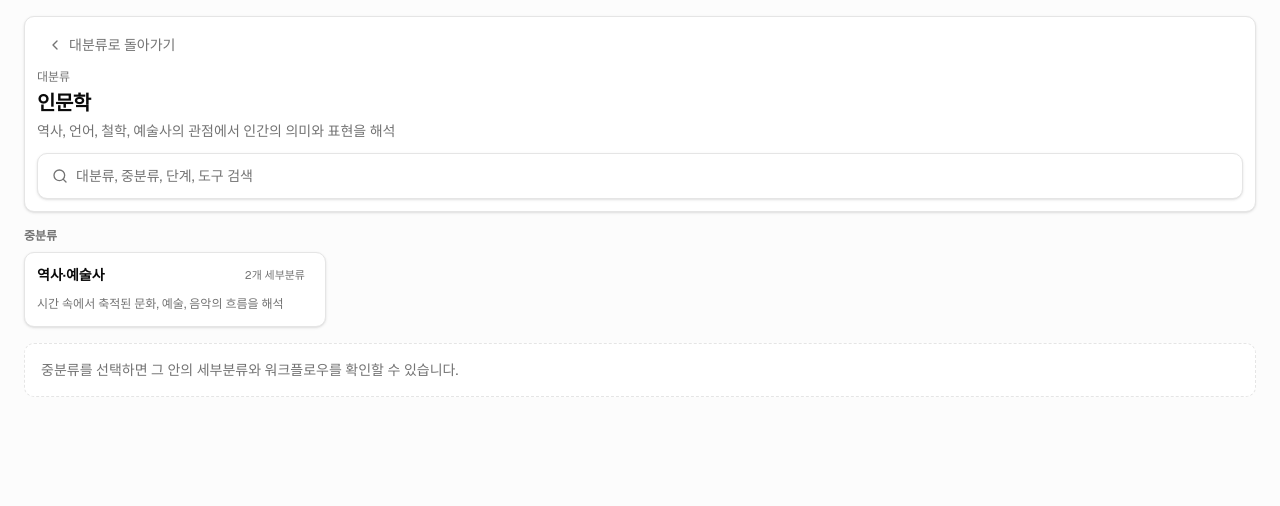
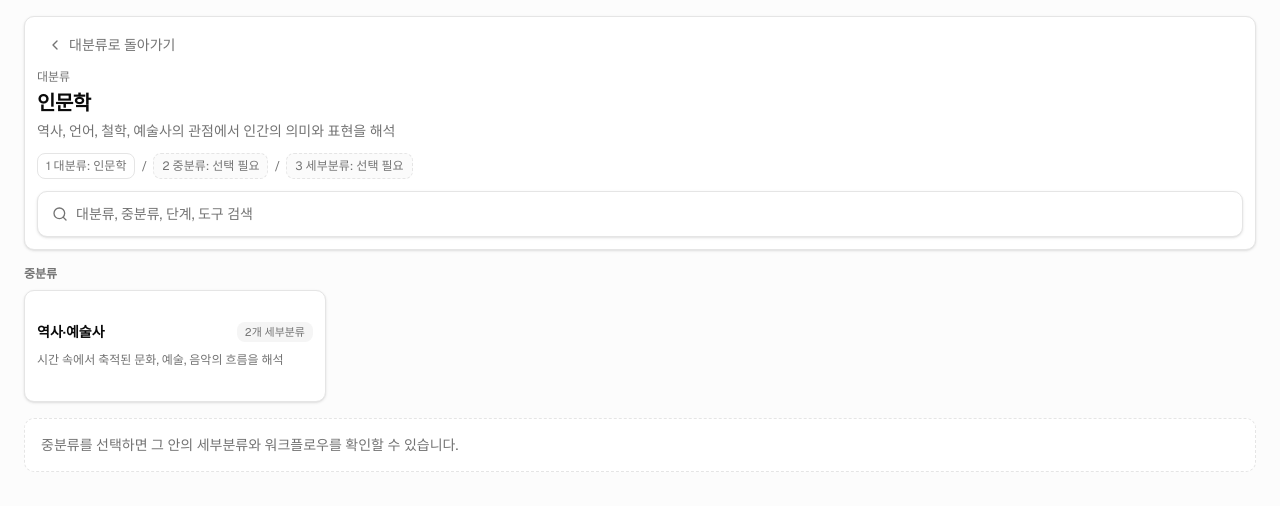
Before and after one commit to withAIcolleague/guidepage, a Next.js app: page / in a window 1280 px wide. Both pictures are taken after a click on the button 173 px from the left and 483 px from the top of the page. Shown: the top 506 px of the page. Built offline with nearby package versions, Linux system fonts and the light colour scheme.

Commit message:
Polish taxonomy navigation UI

```diff
--- a/src/components/quick-links-section.tsx
+++ b/src/components/quick-links-section.tsx
@@ -34,6 +34,10 @@ function chainsForSection(section: WorkflowCategorySection | null) {
 function chainsForCategory(category: WorkflowCategory | null) {
   if (!category) return [];
   return category.sections.flatMap((section) => chainsForSection(section));
+}
+
+function sectionsWithChains(category: WorkflowCategory) {
+  return category.sections.filter((section) => chainsForSection(section).length > 0);
 }
 
 function findNode(chainId: string, nodeRole: string) {
@@ -280,6 +284,7 @@ export function QuickLinksSection({ onDetailModeChange }: QuickLinksSectionProps
           <div className="grid gap-3 sm:grid-cols-2 lg:grid-cols-3 xl:grid-cols-4">
             {workflowCategories.map((category) => {
               const chains = chainsForCategory(category);
+              const readySections = sectionsWithChains(category);
               const hasChains = chains.length > 0;
               const nodeCount = countNodes(chains);
 
@@ -300,7 +305,7 @@ export function QuickLinksSection({ onDetailModeChange }: QuickLinksSectionProps
                       {category.icon}
                     </span>
                     <span className="rounded-md bg-muted px-2 py-1 text-[11px] text-muted-foreground">
-                      {hasChains ? `${category.sections.length}개 중분류` : "준비 중"}
+                      {hasChains ? `${readySections.length}개 중분류` : "준비 중"}
                     </span>
                   </div>
                   <h2 className="mt-4 text-lg font-semibold tracking-tight">
@@ -311,7 +316,11 @@ export function QuickLinksSection({ onDetailModeChange }: QuickLinksSectionProps
                   </p>
                   <div className="mt-4 flex items-center gap-2 text-xs text-muted-foreground">
                     <Layers className="size-3.5" />
-                    <span>{hasChains ? `${nodeCount}개 단계로 구성` : "분류 기준 먼저 확보"}</span>
+                    <span>
+                      {hasChains
+                        ? `${chains.length}개 세부분류 / ${nodeCount}개 단계`
+                        : "분류 기준 먼저 확보"}
+                    </span>
                   </div>
                 </button>
               );
@@ -340,6 +349,31 @@ export function QuickLinksSection({ onDetailModeChange }: QuickLinksSectionProps
                 <p className="mt-1 text-sm text-muted-foreground">
                   {activeCategory.description}
                 </p>
+                <div className="mt-3 flex flex-wrap items-center gap-1.5 text-xs text-muted-foreground">
+                  <span className="rounded-md border border-border bg-background px-2 py-1">
+                    1 대분류: {activeCategory.name}
+                  </span>
+                  <span aria-hidden="true">/</span>
+                  <span
+                    className={`rounded-md border px-2 py-1 ${
+                      activeSection
+                        ? "border-border bg-background text-foreground"
+                        : "border-dashed border-border bg-muted/40"
+                    }`}
+                  >
+                    2 중분류: {activeSection?.name ?? "선택 필요"}
+                  </span>
+                  <span aria-hidden="true">/</span>
+                  <span
+                    className={`rounded-md border px-2 py-1 ${
+                      activeChain
+                        ? "border-border bg-background text-foreground"
+                        : "border-dashed border-border bg-muted/40"
+                    }`}
+                  >
+                    3 세부분류: {activeChain?.name ?? "선택 필요"}
+                  </span>
+                </div>
               </div>
 
               <WorkflowSearch
@@ -356,7 +390,7 @@ export function QuickLinksSection({ onDetailModeChange }: QuickLinksSectionProps
               <div className="mb-2 text-xs font-semibold uppercase text-muted-foreground">
                 중분류
               </div>
-              <div className="grid gap-2 sm:grid-cols-2 xl:grid-cols-4">
+              <div className="grid items-stretch gap-2 sm:grid-cols-2 xl:grid-cols-4">
                 {activeCategory.sections.map((section) => {
                   const chains = chainsForSection(section);
                   const hasChains = chains.length > 0;
@@ -368,7 +402,7 @@ export function QuickLinksSection({ onDetailModeChange }: QuickLinksSectionProps
                       type="button"
                       disabled={!hasChains}
                       onClick={() => selectSection(section)}
-                      className={`rounded-lg border p-3 text-left shadow-sm transition-all focus-visible:outline-none focus-visible:ring-2 focus-visible:ring-ring ${
+                      className={`min-h-28 rounded-lg border p-3 text-left shadow-sm transition-all focus-visible:outline-none focus-visible:ring-2 focus-visible:ring-ring ${
                         active
                           ? "border-foreground/30 bg-foreground text-background"
                           : hasChains
@@ -378,8 +412,18 @@ export function QuickLinksSection({ onDetailModeChange }: QuickLinksSectionProps
                     >
                       <div className="flex items-center justify-between gap-3">
                         <h3 className="text-sm font-semibold">{section.name}</h3>
-                        <span className="rounded-md bg-background/70 px-2 py-0.5 text-[11px] text-muted-foreground">
-                          {hasChains ? `${chains.length}개 세부분류` : "준비 중"}
+                        <span
+                          className={`rounded-md px-2 py-0.5 text-[11px] ${
+                            active
+                              ? "bg-background/15 text-background/80"
+                              : "bg-muted text-muted-foreground"
+                          }`}
+                        >
+                          {active
+                            ? "선택됨"
+                            : hasChains
+                              ? `${chains.length}개 세부분류`
+                              : "준비 중"}
                         </span>
                       </div>
                       <p className={`mt-2 text-xs leading-5 ${active ? "text-background/75" : "text-muted-foreground"}`}>
@@ -393,8 +437,13 @@ export function QuickLinksSection({ onDetailModeChange }: QuickLinksSectionProps
 
             {activeSection && sectionChains.length > 0 ? (
               <div className="mb-4">
-                <div className="mb-2 text-xs font-semibold uppercase text-muted-foreground">
-                  세부분류
+                <div className="mb-2 flex items-center justify-between gap-3">
+                  <div className="text-xs font-semibold uppercase text-muted-foreground">
+                    세부분류
+                  </div>
+                  <div className="truncate text-xs text-muted-foreground">
+                    {activeSection.name}
+                  </div>
                 </div>
                 <WorkflowChainTabs
                   chains={sectionChains}
@@ -410,7 +459,7 @@ export function QuickLinksSection({ onDetailModeChange }: QuickLinksSectionProps
 
             {activeSection && !activeChain && sectionChains.length > 0 && (
               <div className="rounded-lg border border-dashed border-border bg-card p-4 text-sm text-muted-foreground">
-                세부분류를 선택하면 작업 흐름과 관련 도구가 표시됩니다.
+                세부분류를 선택하면 워크플로우 단계와 관련 도구가 표시됩니다.
               </div>
             )}
 
--- a/src/components/workflow-chain-tabs.tsx
+++ b/src/components/workflow-chain-tabs.tsx
@@ -16,9 +16,9 @@ export function WorkflowChainTabs({
   return (
     <div className="overflow-x-auto pb-2">
       <div
-        className="flex min-w-max gap-2"
+        className="flex min-w-max gap-2 rounded-lg border border-border bg-background/70 p-1"
         role="tablist"
-        aria-label="워크플로우 체인"
+        aria-label="세부분류"
       >
         {chains.map((chain) => {
           const active = activeChainId === chain.id;
@@ -30,14 +30,14 @@ export function WorkflowChainTabs({
               role="tab"
               aria-selected={active}
               onClick={() => onSelectChain(chain.id)}
-              className={`inline-flex h-10 items-center gap-2 rounded-md border px-3 text-sm font-medium transition-colors sm:px-4 ${
+              className={`inline-flex h-9 items-center gap-2 rounded-md border px-3 text-sm font-medium transition-colors sm:px-4 ${
                 active
                   ? "border-foreground/20 bg-foreground text-background shadow-sm"
                   : "border-border bg-card text-muted-foreground hover:border-foreground/20 hover:bg-muted/40 hover:text-foreground"
               }`}
             >
               <span aria-hidden="true">{chain.icon}</span>
-              <span>{chain.name}</span>
+              <span className="max-w-56 truncate">{chain.name}</span>
             </button>
           );
         })}
```
